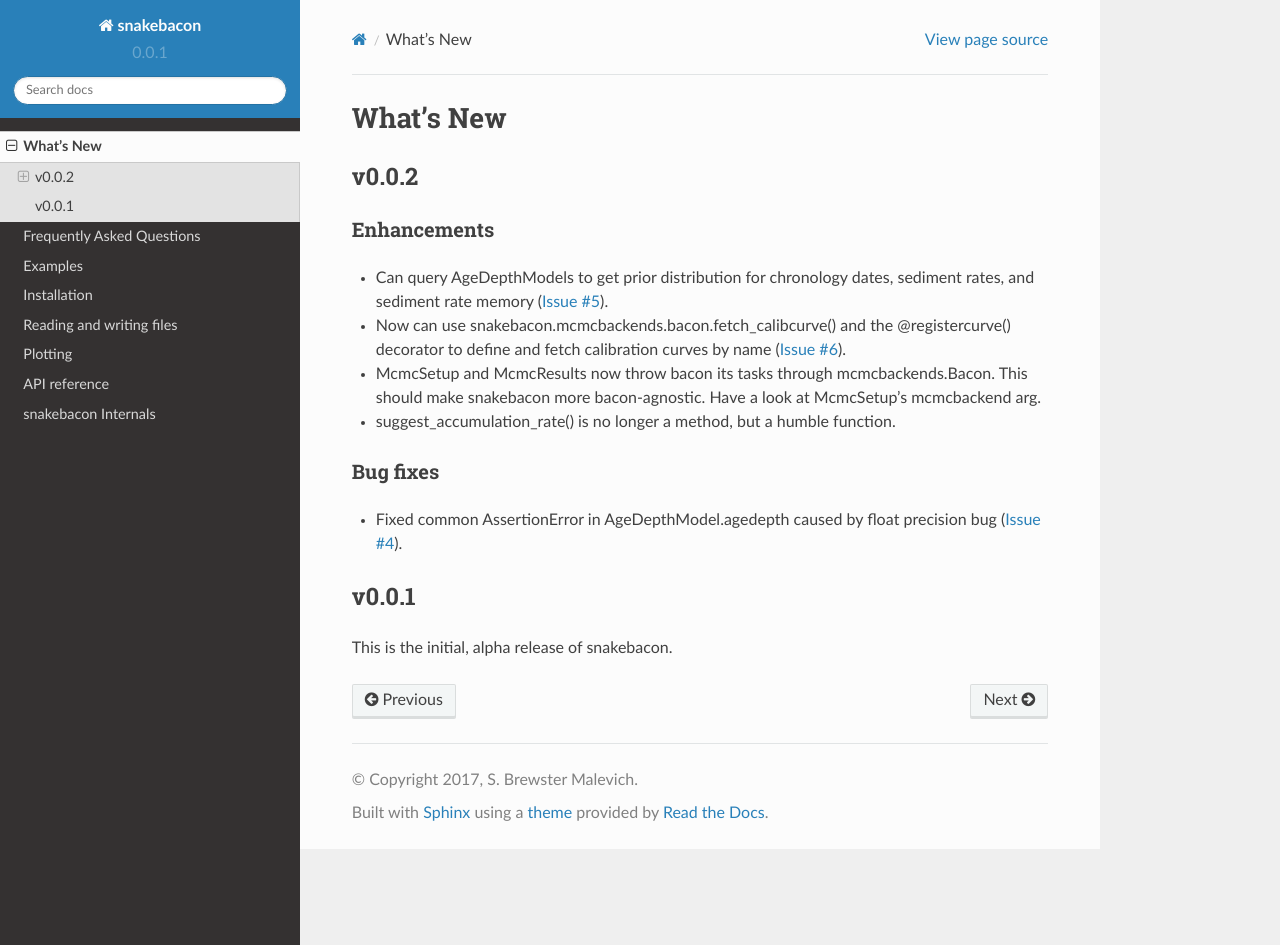
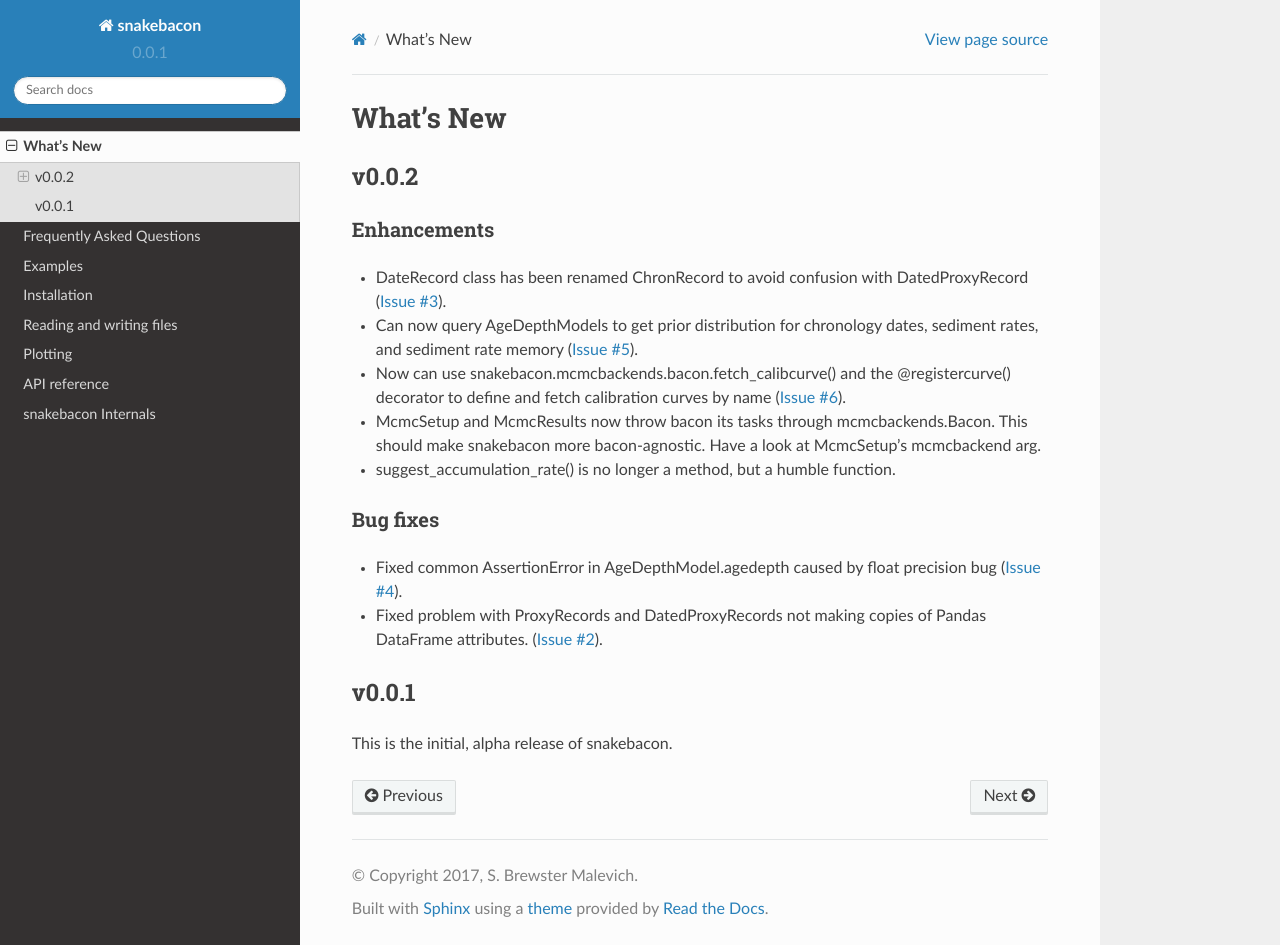
Before and after one commit to brews/snakebacon, a Sphinx documentation site: the page built from docs/whats_new.rst, in a window 1280 px wide and 945 px high. Built offline with Sphinx 7.4.7 and the Read the Docs theme 2.0.0, drawn with Linux system fonts in a browser that asks for light colours.

Commit message:
Closes #2. Fixes some things I missed in Docs for previous commit.

```diff
--- a/docs/api-invisible.rst
+++ b/docs/api-invisible.rst
@@ -10,7 +10,7 @@
 
    CalibCurve
    DatedProxyRecord
-   DateRecord
+   ChronRecord
    ProxyRecord
 
    read_14c
--- a/docs/api.rst
+++ b/docs/api.rst
@@ -52,16 +52,16 @@
 Attributes
 ----------
 
-DateRecord
+ChronRecord
 ==========
 
-Creating a DateRecord
+Creating a ChronRecord
 ---------------------
 
 .. autosummary::
    :toctree: generated/
 
-   DateRecord
+   ChronRecord
    read_dates
 
 
--- a/docs/whats_new.rst
+++ b/docs/whats_new.rst
@@ -10,7 +10,9 @@
 
 Enhancements
 ~~~~~~~~~~~~
-- Can query AgeDepthModels to get prior distribution for chronology dates, sediment rates, and sediment rate memory (`Issue #5 <https://github.com/brews/snakebacon/issues/5>`_).
+- DateRecord class has been renamed ChronRecord to avoid confusion with DatedProxyRecord (`Issue #3 <https://github.com/brews/snakebacon/issues/3>`_).
+
+- Can now query AgeDepthModels to get prior distribution for chronology dates, sediment rates, and sediment rate memory (`Issue #5 <https://github.com/brews/snakebacon/issues/5>`_).
 
 - Now can use snakebacon.mcmcbackends.bacon.fetch_calibcurve() and the @registercurve() decorator to define and fetch calibration curves by name (`Issue #6 <https://github.com/brews/snakebacon/issues/6>`_).
 
@@ -22,6 +24,7 @@
 ~~~~~~~~~
 - Fixed common AssertionError in AgeDepthModel.agedepth caused by float precision bug (`Issue #4 <https://github.com/brews/snakebacon/issues/4>`_).
 
+- Fixed problem with ProxyRecords and DatedProxyRecords not making copies of Pandas DataFrame attributes. (`Issue #2 <https://github.com/brews/snakebacon/issues/2>`_).
 
 .. _whats-new.0.0.1:
 
--- a/snakebacon/__init__.py
+++ b/snakebacon/__init__.py
@@ -1,5 +1,5 @@
 from .agedepth import AgeDepthModel
-from .records import CalibCurve, DateRecord, ProxyRecord, DatedProxyRecord
+from .records import CalibCurve, ChronRecord, ProxyRecord, DatedProxyRecord
 from .records import read_14c, read_dates, read_proxy
 from .utils import suggest_accumulation_rate
 
```
Also changed, not shown: 5 other files.
